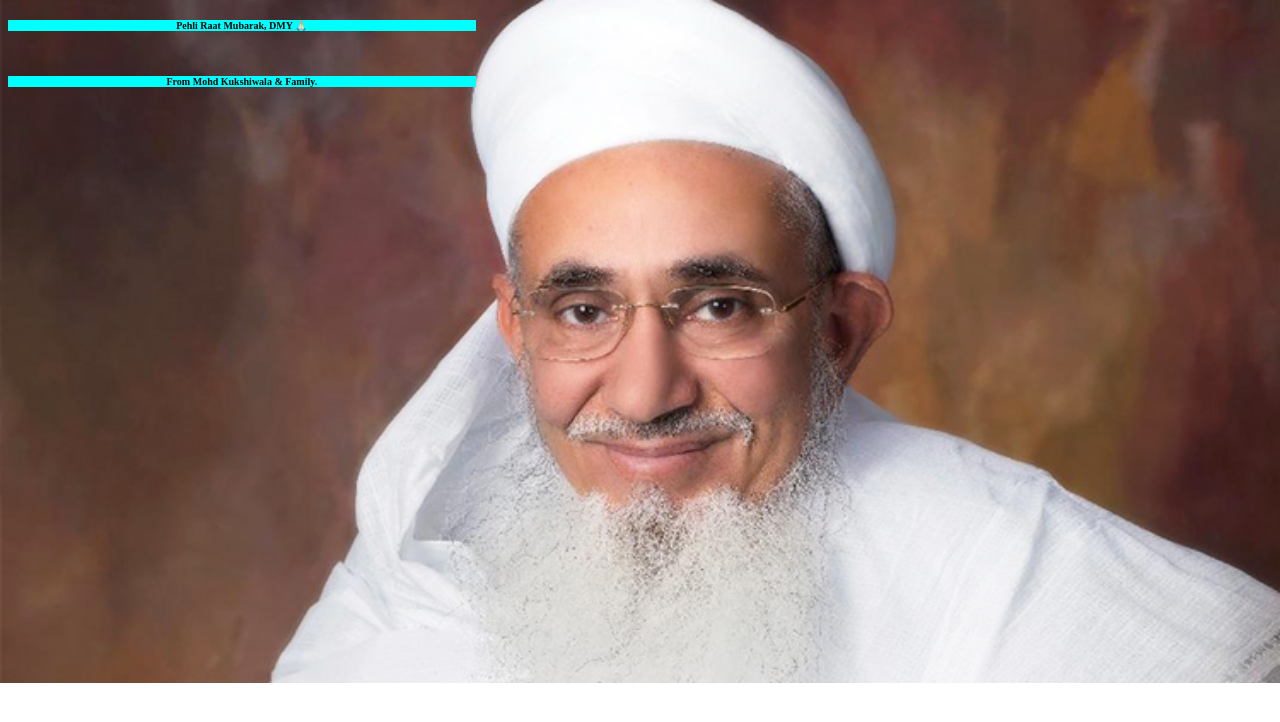
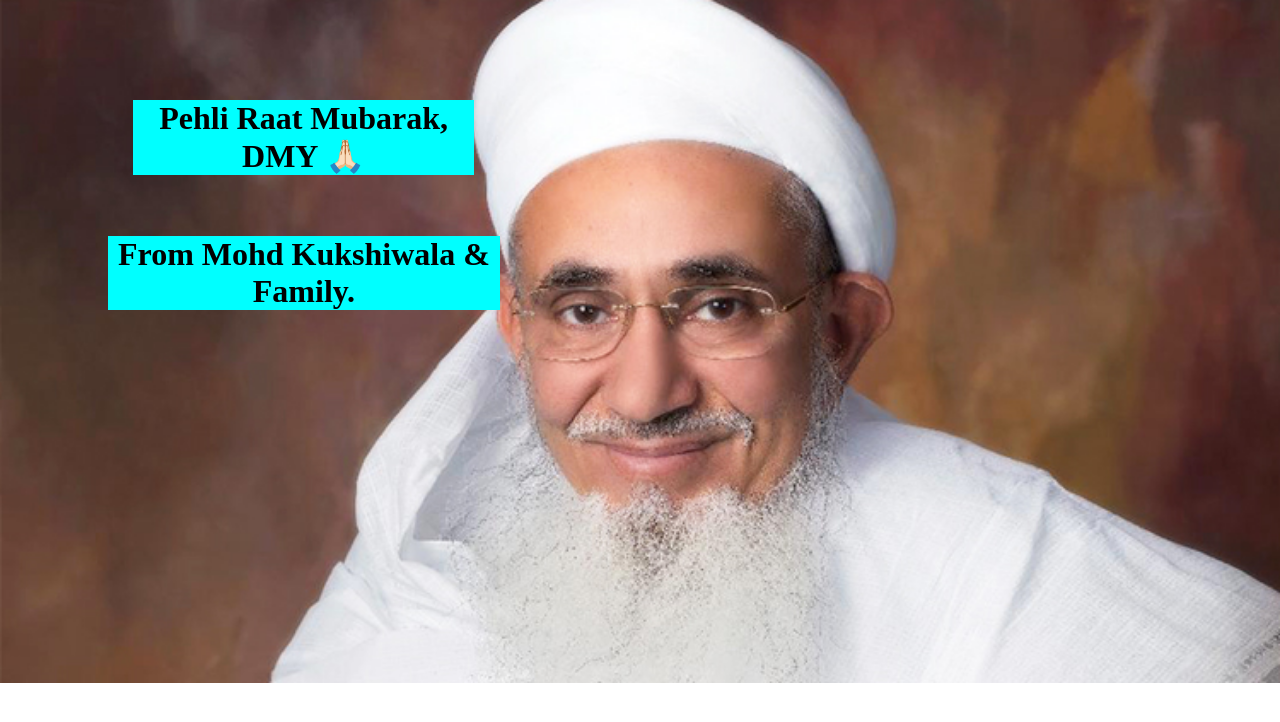
Before and after one commit to MohammedKukshiwala/pehliraatmubarak.io, a plain HTML site: page index.html in a window 1280 px wide. Drawn offline with Linux system fonts and the light colour scheme.

Commit message:
Add files via upload

```diff
--- a/style.css
+++ b/style.css
@@ -19,7 +19,7 @@ body {
     background-size: cover;
 }
 
-@media (min-width: 410px) {
+@media screen and (min-width: 320px) and (max-width: 480px) {
     /* Your CSS styles for small screens here */
     body {
         background-image: url(images/dawud.jpg);
@@ -33,7 +33,7 @@ body {
         /* text-align: left; */
         margin-left: 0px;
         margin-top: 20px;
-        font-size: 10px;
+        font-size: 9px;
     }
 
     #hh2 {
@@ -42,7 +42,7 @@ body {
         /* text-align: left; */
         margin-left: 0px;
         margin-top: 20px;
-        font-size: 10px;
+        font-size: 9px;
     }
 
 
```
